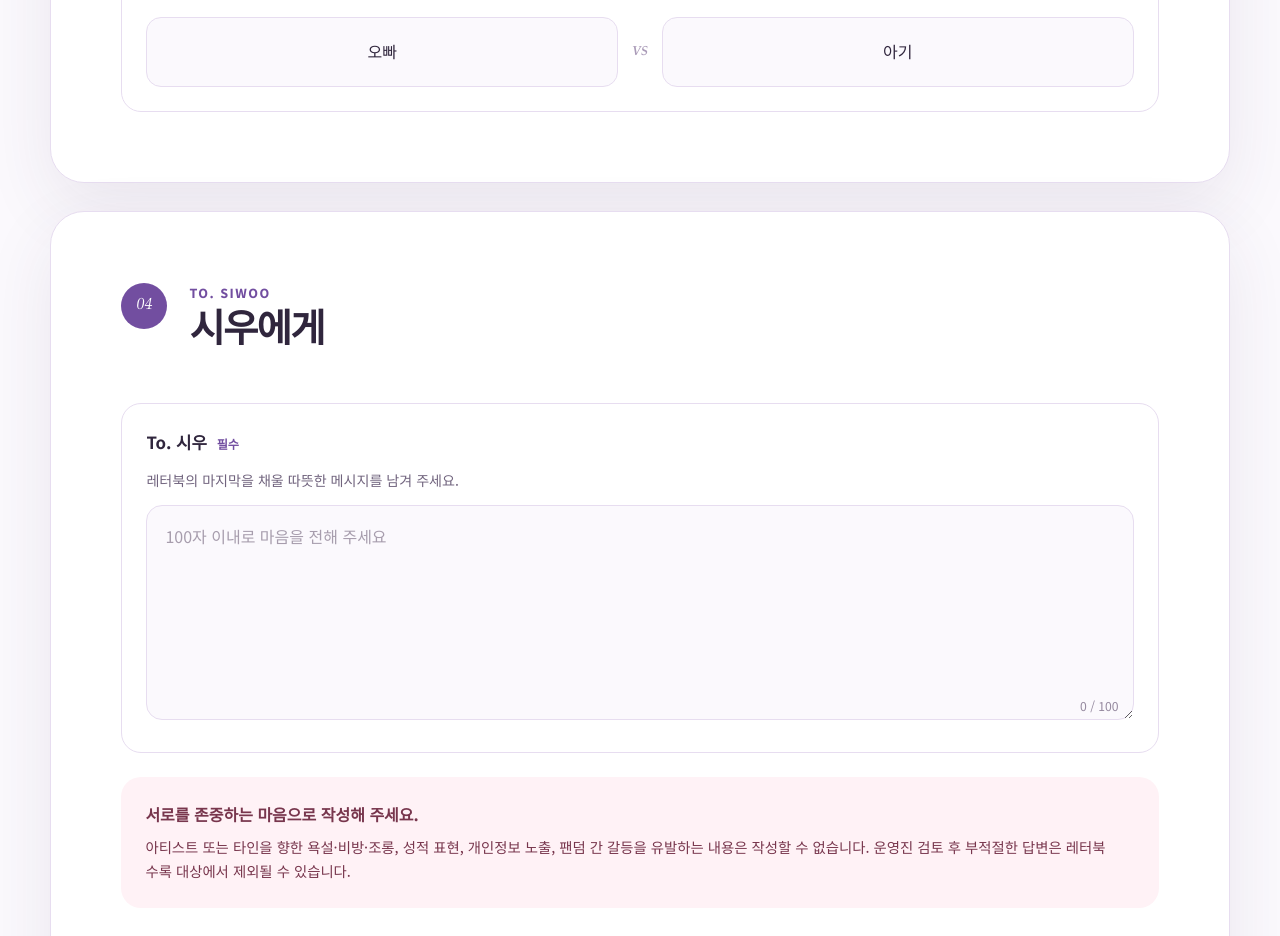
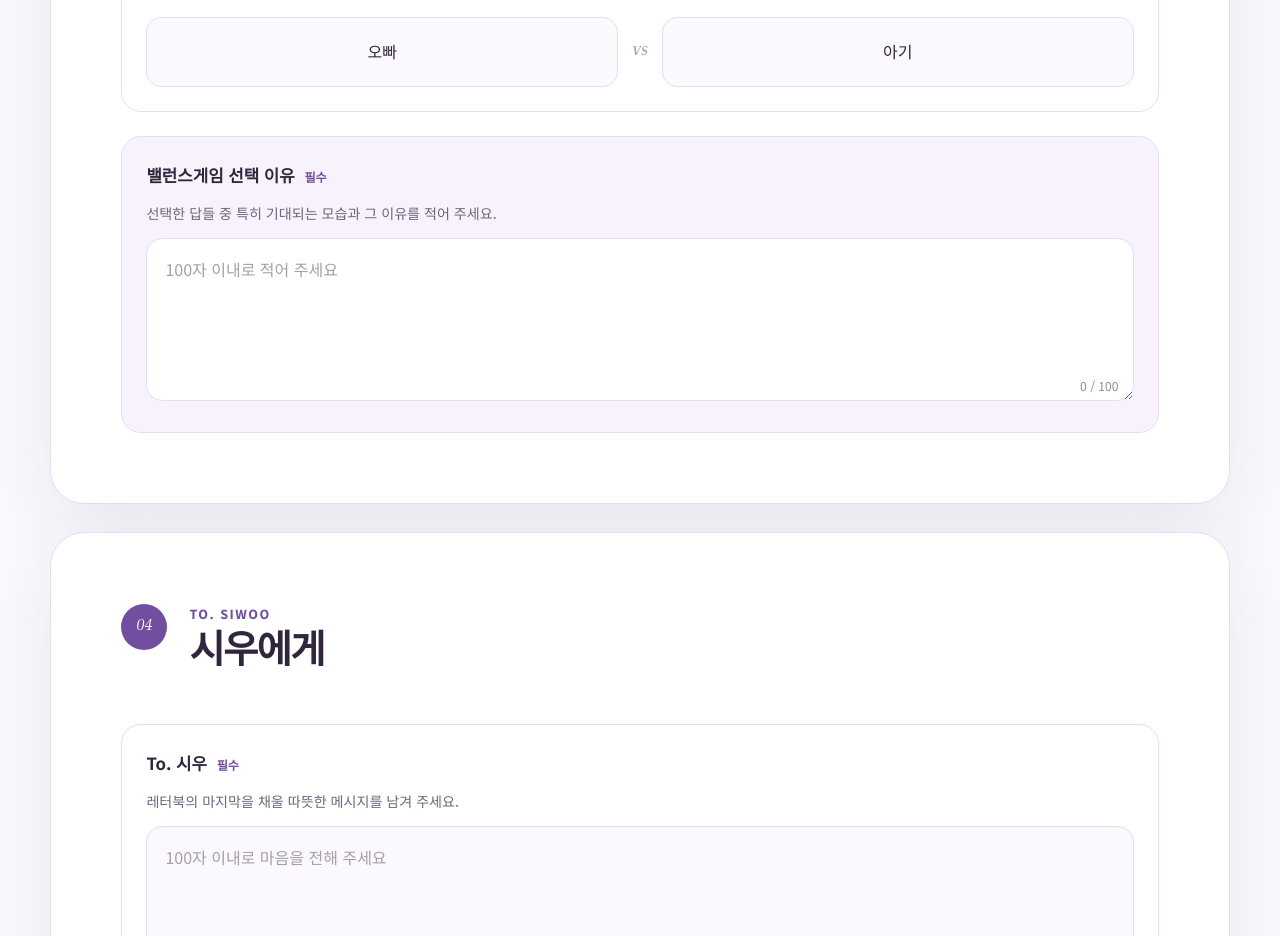
Before and after one commit to for-parksiwoo/park-siwoo-letterbook, a plain HTML site: page index.html in a window 1280 px wide. Shown: the part 4680-5616 px from the top of the page. Drawn offline with Linux system fonts and the light colour scheme; a web font is replaced by a local one.

Commit message:
Add balance game reason response

```diff
--- a/index.html
+++ b/index.html
@@ -135,6 +135,11 @@
             <fieldset class="balance-card final-boss"><legend><span>09</span> 최종 보스 질문</legend><div class="choice-pair"><label class="choice"><input type="radio" name="compliment" value="평생 귀엽다는 말만 듣기" required /><span>평생 귀엽다는 말만 듣기 🐰</span></label><b>VS</b><label class="choice"><input type="radio" name="compliment" value="평생 잘생겼다는 말만 듣기" /><span>평생 잘생겼다는 말만 듣기 😎</span></label></div></fieldset>
             <fieldset class="balance-card"><legend><span>10</span> 내가 선택한 시우의 애칭</legend><div class="choice-pair"><label class="choice"><input type="radio" name="nicknameChoice" value="오빠" required /><span>오빠</span></label><b>VS</b><label class="choice"><input type="radio" name="nicknameChoice" value="아기" /><span>아기</span></label></div></fieldset>
           </div>
+          <div class="field question-field balance-reason">
+            <label for="balance-reason">밸런스게임 선택 이유 <em>필수</em></label>
+            <p class="field-help">선택한 답들 중 특히 기대되는 모습과 그 이유를 적어 주세요.</p>
+            <div class="textarea-wrap"><textarea id="balance-reason" name="balanceReason" maxlength="100" rows="4" required placeholder="100자 이내로 적어 주세요"></textarea><span class="counter" data-counter-for="balance-reason">0 / 100</span></div>
+          </div>
         </section>
 
         <section class="form-section" id="to-siwoo" aria-labelledby="to-siwoo-title">
--- a/styles.css
+++ b/styles.css
@@ -91,6 +91,8 @@ input::placeholder, textarea::placeholder { color: #a79dad; }
 .choice input { position: absolute; opacity: 0; pointer-events: none; }
 .choice:has(input:checked) { border-color: var(--purple); color: var(--white); background: var(--purple); box-shadow: 0 8px 20px rgba(85, 54, 117, 0.16); }
 .final-boss { border-color: #d4bee7; background: linear-gradient(135deg, #fff 0%, #faf5ff 100%); }
+.balance-reason { margin-top: 24px; background: var(--lavender-soft); }
+.balance-reason textarea { min-height: 132px; background: var(--white); }
 
 .final-message textarea { min-height: 190px; }
 .safety-notice { margin-top: 24px; padding: 24px; border-radius: 20px; color: #78364d; background: var(--danger-soft); }
```
Also changed, not shown: 1 other file.
